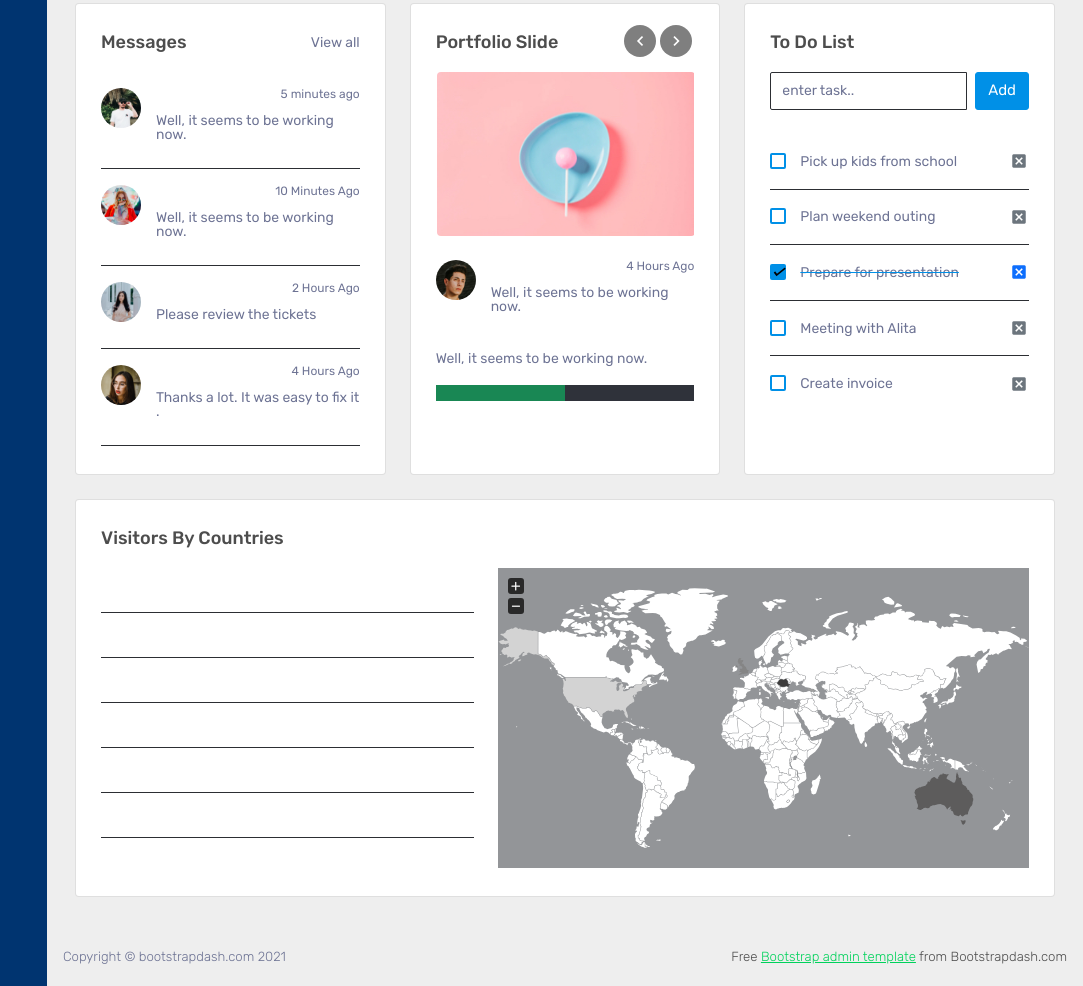
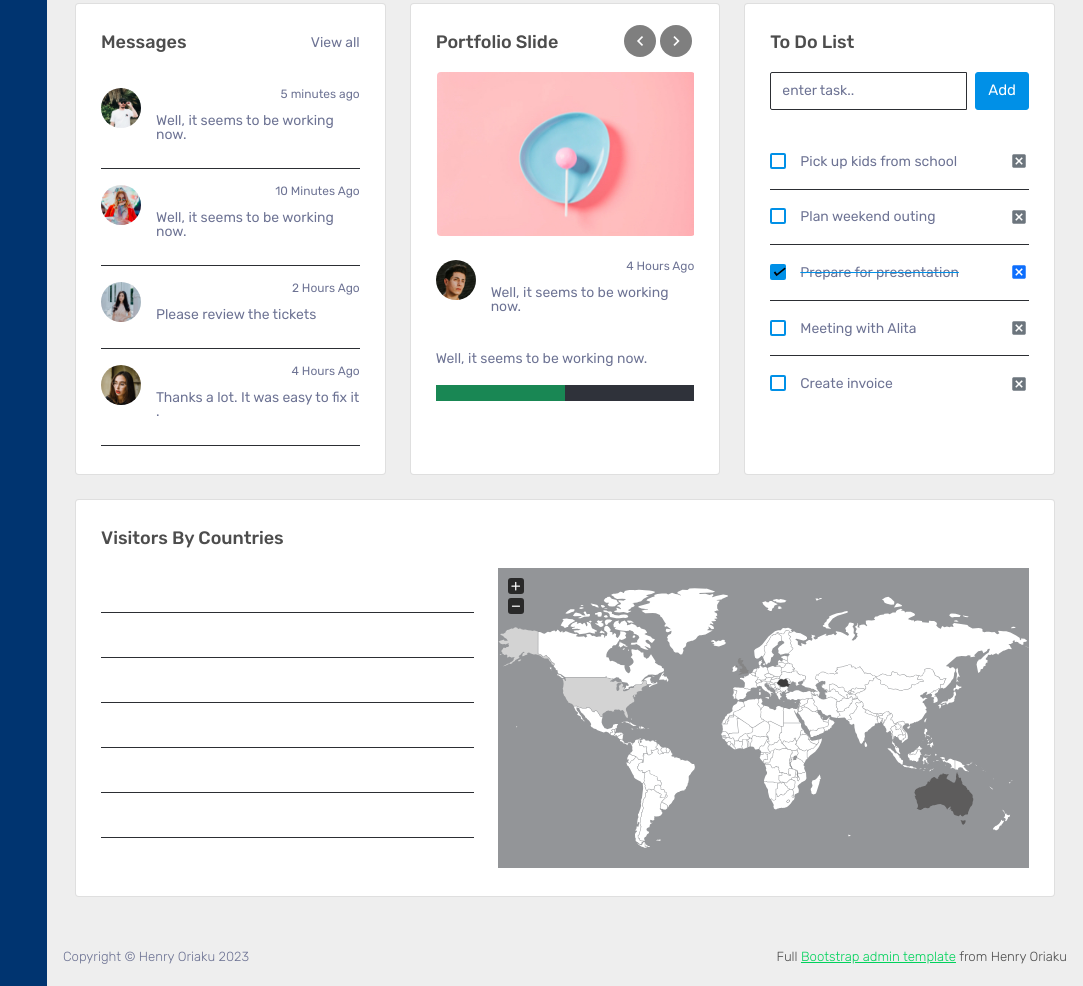
Before and after one commit to Henry-Oriaku/fulldashboard, a plain HTML site: page index.html in a window 1280 px wide. Shown: the part 1512-2498 px from the top of the page, without its empty margins (197-1280 px from the left). Drawn offline with nearby package versions, Linux system fonts and the light colour scheme; files that its build step writes are made by us from their sources.

Commit message:
Update index.html

```diff
--- a/index.html
+++ b/index.html
@@ -4,7 +4,7 @@
     <!-- Required meta tags -->
     <meta charset="utf-8">
     <meta name="viewport" content="width=device-width, initial-scale=1, shrink-to-fit=no">
-    <title>Skillup Crib Admin</title>
+    <title>Created By Henry Oriaku</title>
     <!-- plugins:css -->
     <link rel="stylesheet" href="assets/vendors/mdi/css/materialdesignicons.min.css">
     <link rel="stylesheet" href="assets/vendors/css/vendor.bundle.base.css">
@@ -1059,8 +1059,8 @@
           <!-- partial:partials/_footer.html -->
           <footer class="footer">
             <div class="d-sm-flex justify-content-center justify-content-sm-between">
-              <span class="text-muted d-block text-center text-sm-left d-sm-inline-block">Copyright © bootstrapdash.com 2021</span>
-              <span class="float-none float-sm-right d-block mt-1 mt-sm-0 text-center"> Free <a href="https://www.bootstrapdash.com/bootstrap-admin-template/" target="_blank">Bootstrap admin template</a> from Bootstrapdash.com</span>
+              <span class="text-muted d-block text-center text-sm-left d-sm-inline-block">Copyright © Henry Oriaku 2023</span>
+              <span class="float-none float-sm-right d-block mt-1 mt-sm-0 text-center"> Full <a href="mailto: horiaku80@gmail.com" target="_blank">Bootstrap admin template</a> from Henry Oriaku</span>
             </div>
           </footer>
           <!-- partial -->
```
